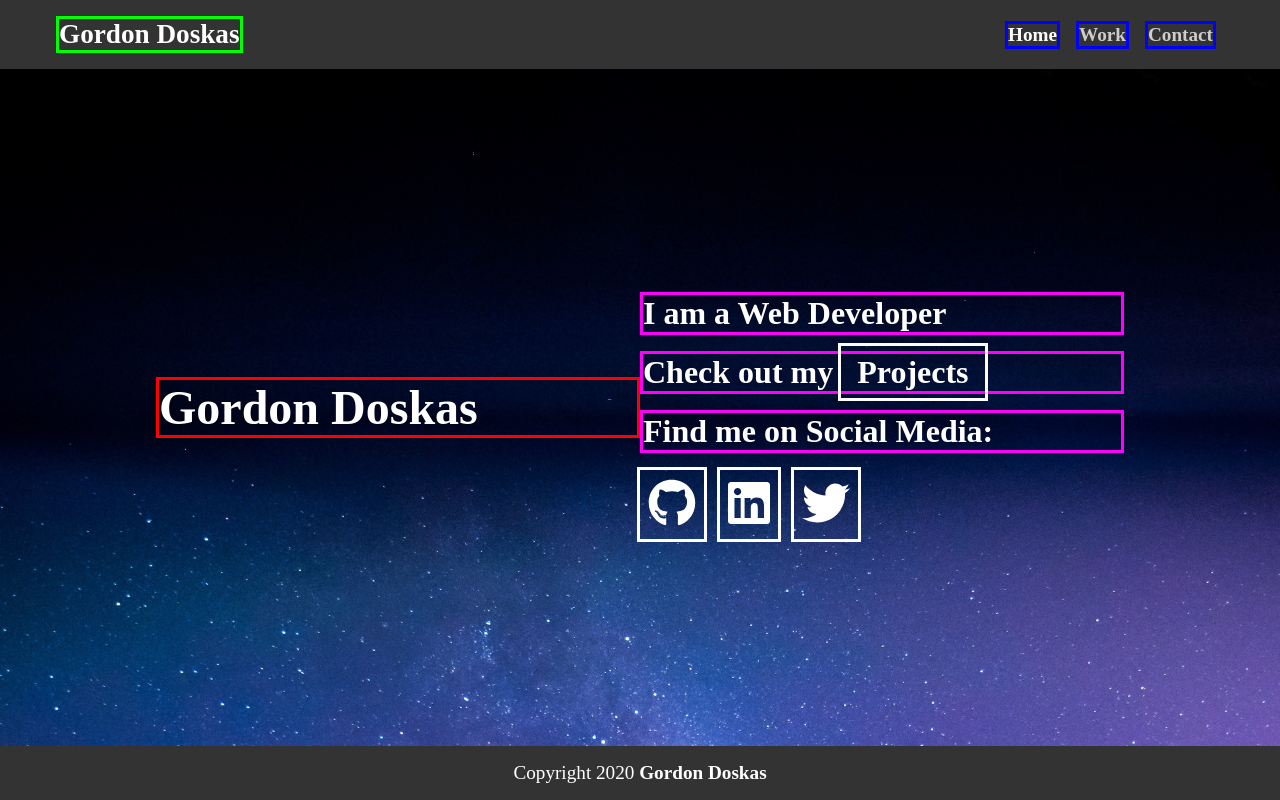
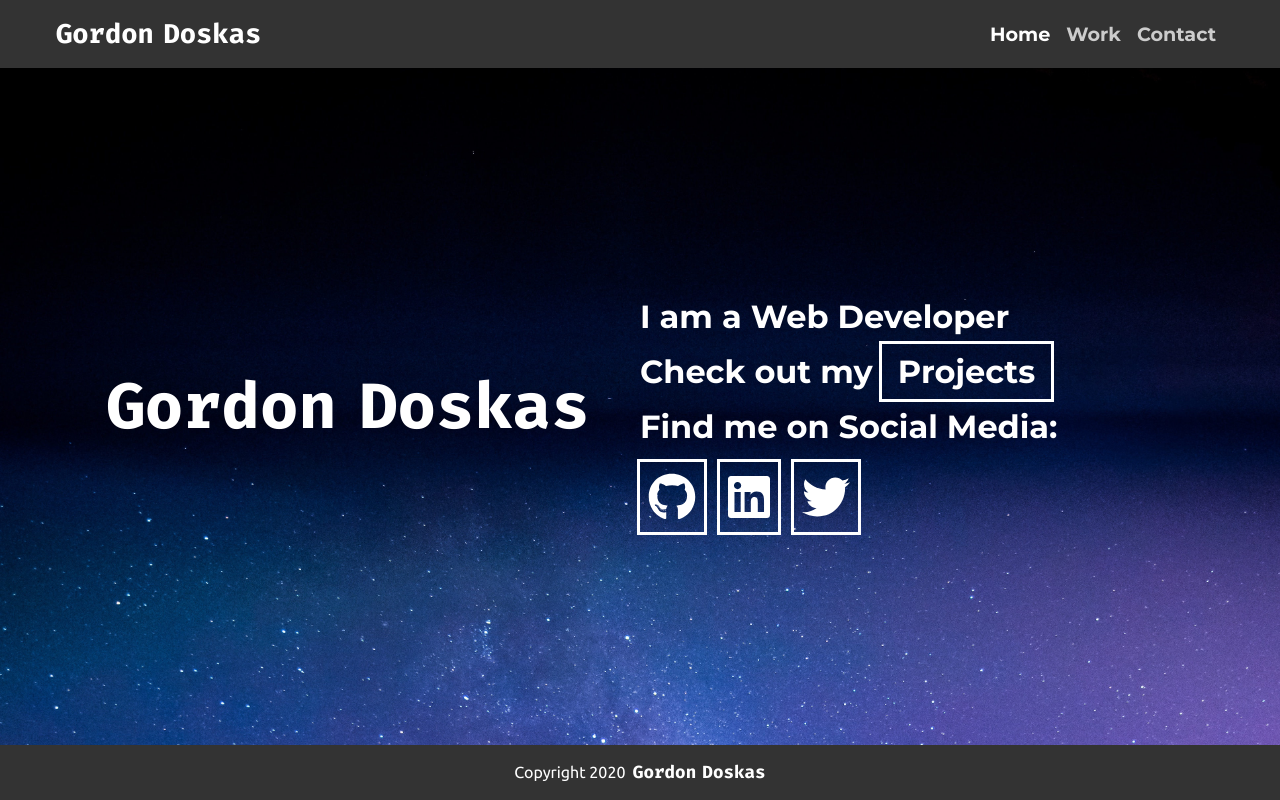
Before and after one commit to gordon2012/portfolio-gatsby, a Gatsby site: page / in a window 1280 px wide. Built offline with nearby package versions, Linux system fonts and the light colour scheme; Gatsby itself is replaced by a stand-in of ours.

Commit message:
Replace styletron/baseui with styled-components finishing touches
Signed-off-by: Gordon Doskas <gordon2012@users.noreply.github.com>

```diff
--- a/gatsby-config.js
+++ b/gatsby-config.js
@@ -7,6 +7,29 @@ module.exports = {
                 accessToken: process.env.CONTENTFUL_ACCESS_TOKEN,
             },
         },
-        `gatsby-plugin-styled-components`
+        `gatsby-plugin-styled-components`,
+        {
+            resolve: `gatsby-plugin-prefetch-google-fonts`,
+            options: {
+                fonts: [
+                    {
+                        family: `Montserrat`,
+                        variants: ['700']
+                    },
+                    {
+                        family: `Ubuntu`,
+                        variants: ['400']
+                    },
+                    {
+                        family: `Ubuntu Mono`,
+                        variants: ['400']
+                    },
+                    {
+                        family: `Fira Code`,
+                        variants: ['700']
+                    }
+                ]
+            }
+        }
     ],
 };
--- a/src/components/footer.js
+++ b/src/components/footer.js
@@ -8,8 +8,10 @@ const Container = styled.div`
     justify-content: center;
     padding: 1rem;
     text-align: center;
-    span {
-        font-size: 1.2rem;
+    strong {
+        font-family: 'Fira Code', 'Helvetica', 'Arial', 'sans-serif';
+        font-size: 1.1em;
+        word-spacing: -0.25em;
     }
     & > div {
         width: 100%;
@@ -20,7 +22,7 @@ const Container = styled.div`
 const Footer = () => (
     <Container>
         <div>
-            <span>Copyright {new Date().getFullYear()} <strong>Gordon Doskas</strong></span>
+            <span>Copyright {new Date().getFullYear()} &nbsp;<strong>Gordon Doskas</strong></span>
         </div>
     </Container>
 );
--- a/src/components/header.js
+++ b/src/components/header.js
@@ -8,6 +8,18 @@ const Link = styled(GatsbyLink)`
     font-size: 1.5rem;
     font-weight: bold;
     padding: 0 0.5rem;
+    :hover {
+        text-decoration: underline;
+    }
+`;
+
+const BrandLink = styled(GatsbyLink)`
+    color: white;
+    h3 {
+        font-family: 'Fira Code', 'Helvetica', 'Arial', 'sans-serif';
+        word-spacing: -0.25em;
+    }
+    text-decoration: none;
     :hover {
         text-decoration: underline;
     }
@@ -60,7 +72,9 @@ const Header = () => {
             <div>
                 <Flex>
                     <div>
-                        <h3>Gordon Doskas</h3>
+                        <BrandLink to="/">
+                            <h3>Gordon Doskas</h3>
+                        </BrandLink>
                     </div>
                     <Box>
                         {links.map(link => (
--- a/src/components/layout.js
+++ b/src/components/layout.js
@@ -10,30 +10,29 @@ import Footer from './footer';
 library.add(fab, faSearch, faCircle);
 
 const GlobalStyle = createGlobalStyle`
-    @import url('https://fonts.googleapis.com/css?family=Montserrat:700|Ubuntu|Ubuntu+Mono&display=swap');
     * {
         box-sizing: border-box;
     }
     body {
         margin: 0;
         padding: 0;
+        font-family: 'Ubuntu', 'Helvetica', 'Arial', 'sans-serif';
+    }
+    input, select, textarea, button {
+        font-family: 'Ubuntu Mono', 'monospace';
     }
     h1, h2, h3, h4, h5, h6 {
-        border: 3px solid blue;
         margin: 0;
-        font-family: "Montserrat";
+        font-family: 'Montserrat', 'Helvetica', 'Arial', 'sans-serif';
         font-weight: bold;
     }
     h1 {
-        border: 3px solid red;
-        font-size: 3em;
+        font-size: 3.5em;
     }
     h2 {
-        border: 3px solid magenta;
         font-size: 2em;
     }
     h3 {
-        border: 3px solid lime;
         font-size: 1.7em;
     }
     h4 {
--- a/src/components/tag.js
+++ b/src/components/tag.js
@@ -4,6 +4,7 @@ const Tag = styled.button`
     padding: 0.2rem 1rem;
     border-radius: 1rem;
     font-weight: bold;
+    font-size: 0.9em;
 
     ${({ kind, variant, onClick }) => {
         const color = kind === 'secondary' ? '#276ef1' : '#e54937';
--- a/src/components/work-card.js
+++ b/src/components/work-card.js
@@ -15,8 +15,7 @@ const Card = styled.div`
         text-align: center;
         background-color: #333;
         color: white;
-        padding: 1rem;
-        padding-bottom: 0.5rem;
+        padding: 0.5rem 1rem;
     }
     & > div:nth-child(2) {
         flex: 1;
--- a/src/components/work-modal.js
+++ b/src/components/work-modal.js
@@ -80,6 +80,7 @@ const Modal = ({ children }) => {
             }
         }
         h1 {
+            font-size: 2.5em;
             text-align: center;
         }
     `;
--- a/src/pages/index.js
+++ b/src/pages/index.js
@@ -36,7 +36,7 @@ const Background = styled.div`
 
 const Container = styled.div`
     flex: 1;
-    max-width: 1000px;
+    max-width: 1200px;
     margin: 0 auto;
     padding: 1rem;
     display: flex;
@@ -55,6 +55,13 @@ const Container = styled.div`
         h2 {
             margin: 0.5rem 0;
         }
+    }
+    h1 {
+        font-family: 'Fira Code', 'Helvetica', 'Arial', 'sans-serif';
+        font-size: 4em;
+        padding: 0 1rem;
+        text-align: center;
+        word-spacing: -0.25em;
     }
 `;
 
--- a/src/pages/work.js
+++ b/src/pages/work.js
@@ -1,4 +1,3 @@
-// import 'array-flat-polyfill';
 import React, { useState } from 'react';
 import styled from 'styled-components';
 
@@ -86,7 +85,7 @@ const WorkPage = () => {
                 <Container>
                     <h1>My Work</h1>
                     <Card>
-                        <h2>Filter by Skill:</h2>
+                        <h3>Filter by Skill:</h3>
                         <div>
                             <Tag
                                 kind="secondary"
```
Also changed, not shown: package.json (+2 -6 lines), 1 other file.
